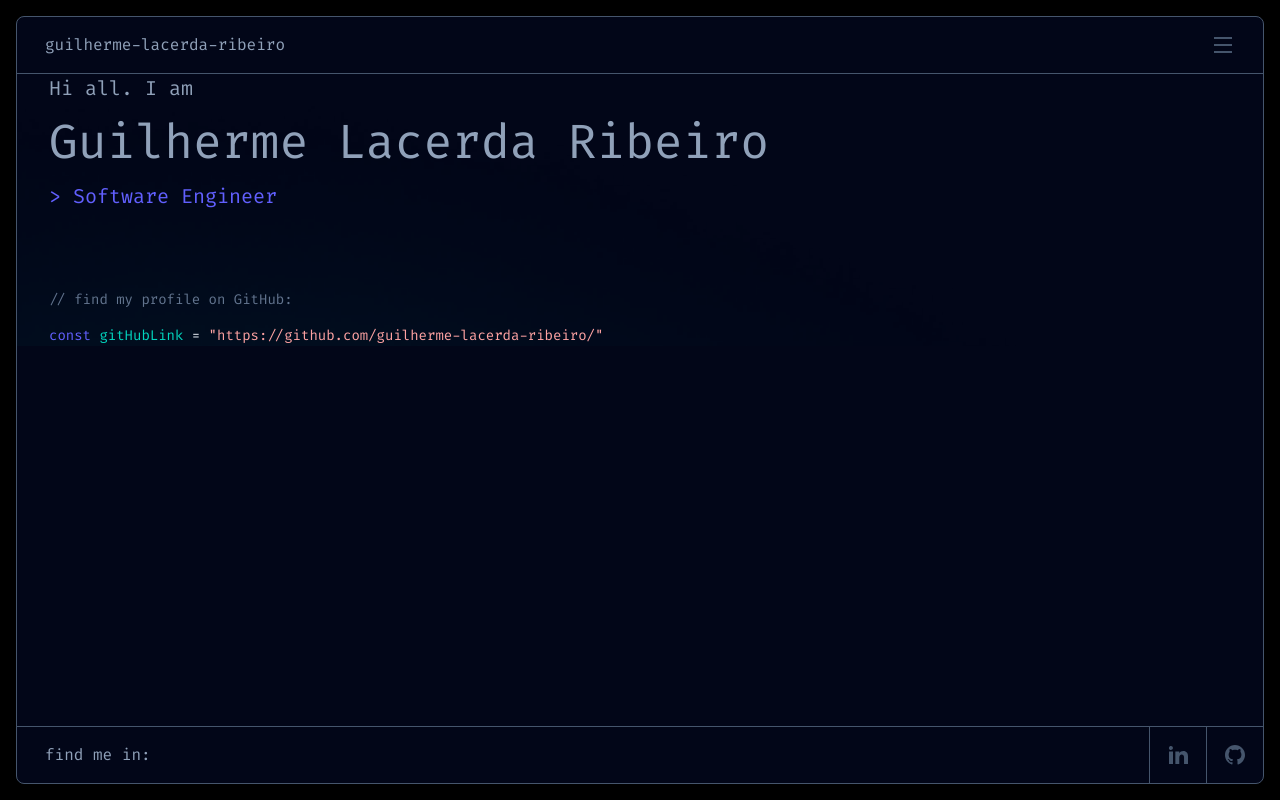
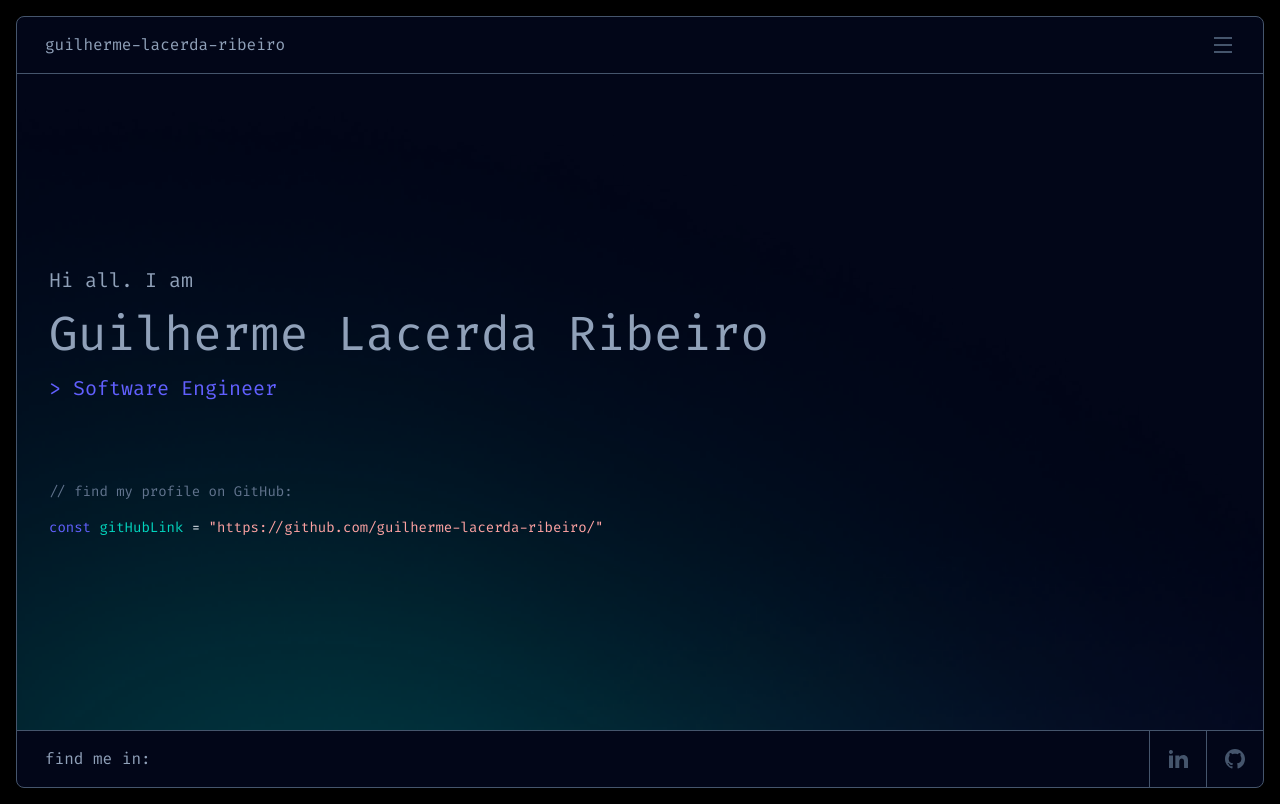
Before and after one commit to guilherme-lacerda-ribeiro/coleguia, a React (Vite) app: page / in a window 1280 px wide. Built offline with nearby package versions, Linux system fonts and the light colour scheme.

Commit message:
hello height fixed

```diff
--- a/src/pages/Hello/index.jsx
+++ b/src/pages/Hello/index.jsx
@@ -1,6 +1,6 @@
 const Hello = () => {
   return (
-    <div className="size-full bg-[url(/img/hello-bg.png)] bg-no-repeat bg-cover flex flex-col justify-center content-center gap-20 px-8">
+    <div className="min-h-[calc(100vh-9rem)] bg-[url(/img/hello-bg.png)] bg-no-repeat bg-cover flex flex-col justify-center content-center gap-20 px-8">
       <section className="flex flex-col justify-center content-center gap-4">
         <p className="text-xl">
           Hi all. I am
```
